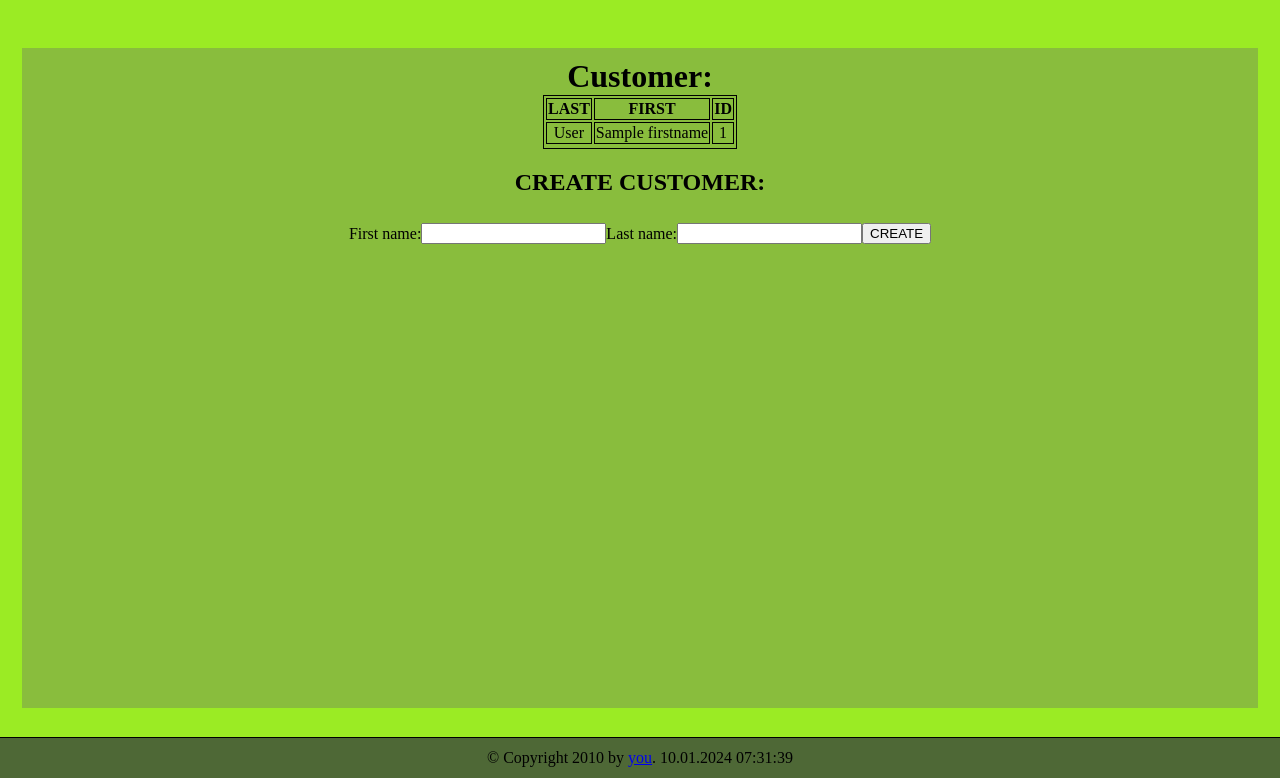
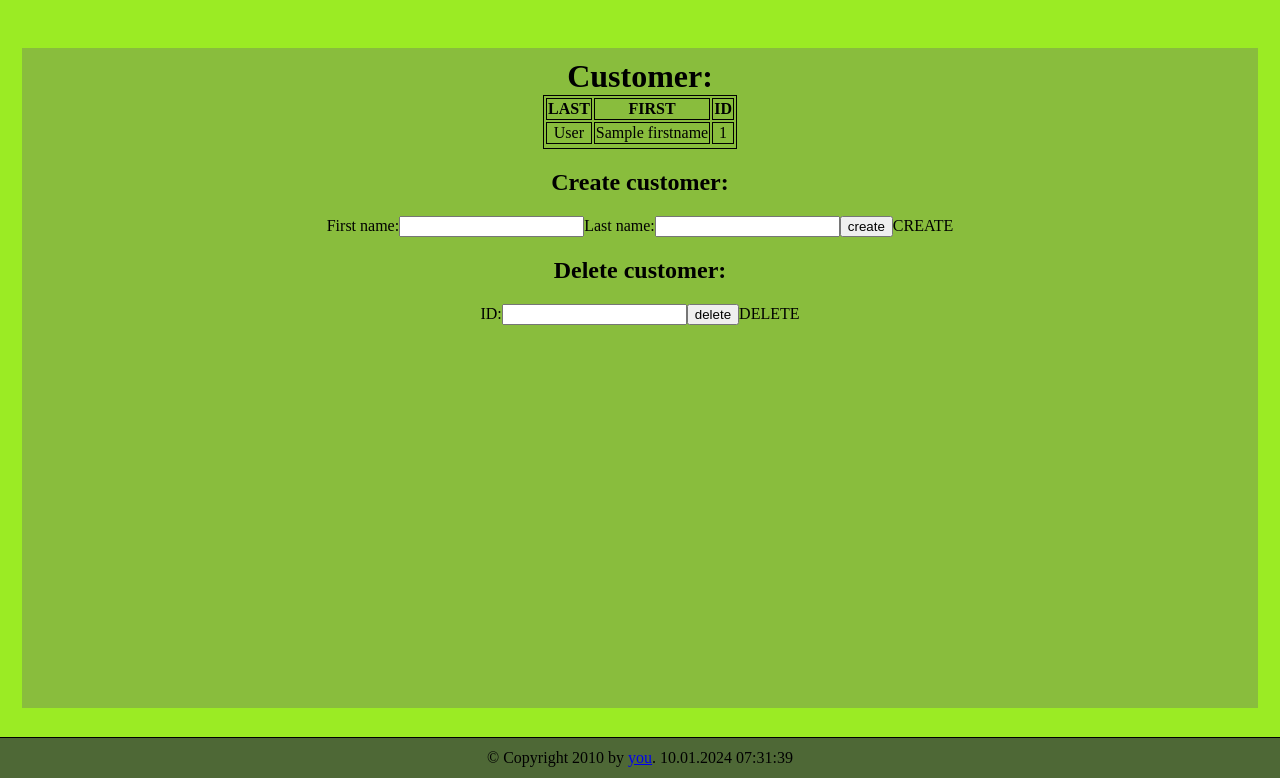
Before and after one commit to xKURDOx/HausverwaltungFrontend, a Flask app: page /customer in a window 1280 px wide. Shown: the part 22-800 px from the top of the page. Run offline with Flask 3, Linux system fonts and the light colour scheme; a database or web service that is not in the repository returns one stand-in record (values such as "Sample title"); data that the repository does not hold is empty.

Commit message:
Delete impl.

```diff
--- a/app/app.py
+++ b/app/app.py
@@ -18,7 +18,7 @@ def index():
 #this just calls our rest-api and returns the json
 def get_customers():
     s = requests.get(base_url + 'rest/customer/get/all')
-    print(s.json())
+    print(f"GET_CUSTOMERS - JSON: \n {s.json}")
     return s.json()
 
 #This doesnt have to be a route. @app.route('/customer/get/<id>/')
@@ -33,15 +33,22 @@ def get_customer_with_id(id):
         return (0, f"Error occured! Code: {s.status_code}; Reason: {s.reason}")
     #return s.json()
 
-@app.route('/customer', methods=['GET','POST', 'PUT', 'DELETE'])
-def customer():
+@app.route('/customer', methods=['GET','POST', 'PUT'])
+def route_customer():
     print(request.method)
     if request.method == "GET":
         return render_template("Customer.html")
 
     elif request.method == "POST":
-        s = requests.post(base_url + "rest/customer/create", data={"firstname": request.form["firstname"], "lastname": request.form["lastname"]})
+        #this is the actual api-call. DELETE has to be post for some browser-related-reasons i guess. It COULD be a normal method/route with a variable but yeaaah. #TODO.
         print(request.form)
+        print(request.form["post"])
+        if (request.form["post"] == "create"):
+            response = requests.post(base_url + "rest/customer/create", data={"firstname": request.form["firstname"], "lastname": request.form["lastname"]})
+        elif (request.form["post"] == "delete"):
+            response = requests.get(f"http://localhost:8080/rest/customer/delete/{request.form['id']}")
+        else:
+            print("thefuck?")
         return render_template("Customer.html")
 
 
--- a/app/templates/Customer.html
+++ b/app/templates/Customer.html
@@ -17,13 +17,19 @@
     {% endautoescape %}
 
     <div id="create_customer_container">
-      <h2>CREATE CUSTOMER: </h2>
-      <form method="post" action="/customer">
+      <h2>Create customer: </h2>
+      <form method="POST" action="/customer">
         <label for="firstname">First name: </label>
-        <input type="text" id="firstname" name="firstname"><br><br>
+        <input type="text" id="firstname" name="firstname">
         <label for="lastname">Last name: </label>
-        <input type="text" id="lastname" name="lastname"><br><br>
-        <button name="create" type="submit" value="create">CREATE</button>
+        <input type="text" id="lastname" name="lastname">
+        <input name="post" type="submit" value="create">CREATE</input>
+      </form>
+      <h2>Delete customer: </h2>
+      <form method="POST" action="/customer">
+        <label for="id">ID: </label>
+        <input type="text" id="id" name="id">
+        <input name="post" type="submit" value="delete">DELETE</input>
       </form>
     </div>
 
```
